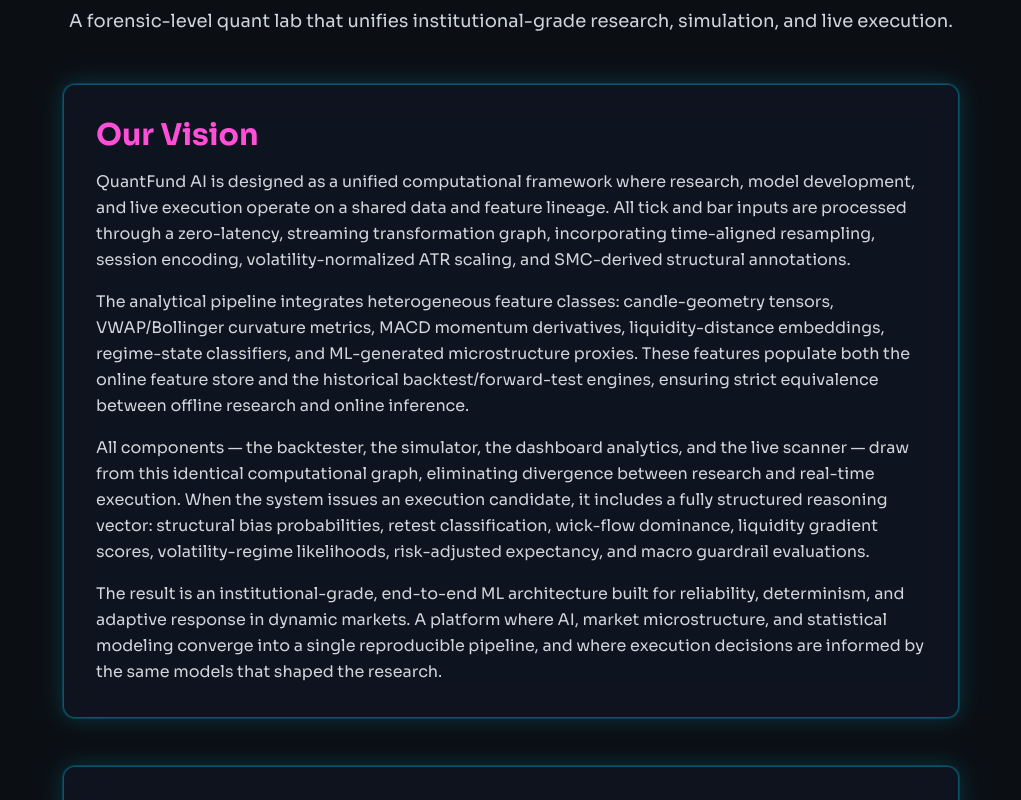
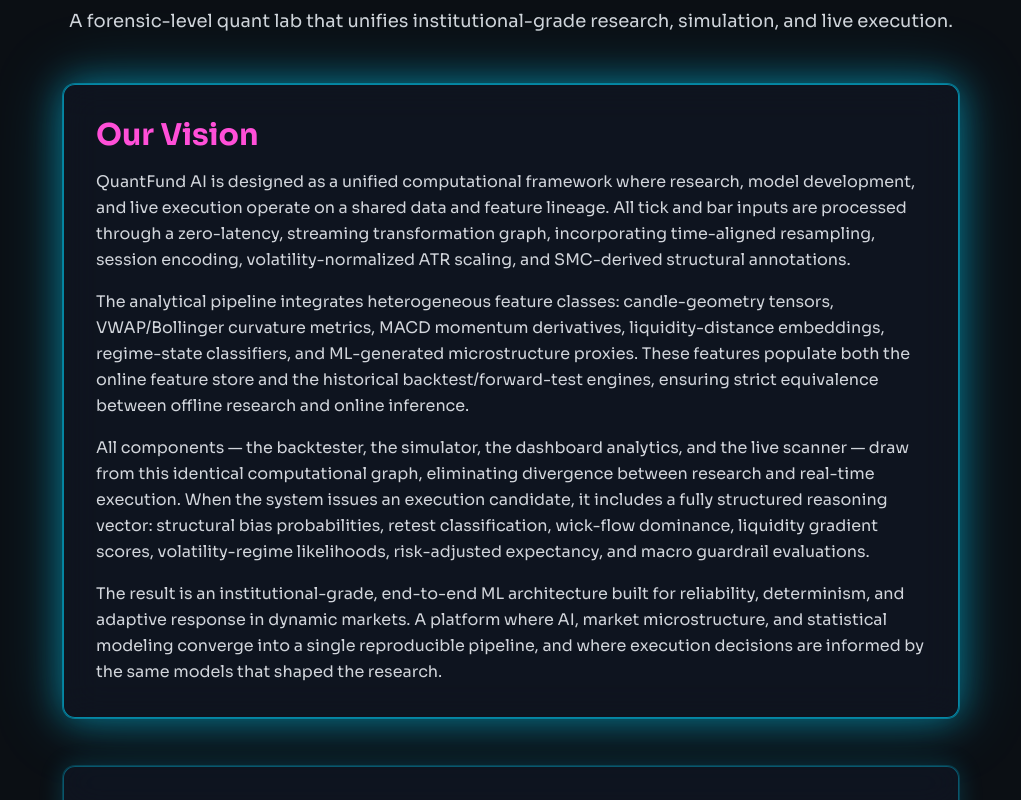
Before and after one commit to nneupane1/quant_website, a Next.js app: page /about in a window 1280 px wide. In both pictures the pointer is over the element 640 px from the left and 1260 px from the top of the page. Shown: the part 860-1660 px from the top of the page, without its empty margins (129-1150 px from the left). Built offline with nearby package versions, Linux system fonts and the light colour scheme.

Commit message:
Increase image rounding and add hover glow

```diff
--- a/app/about/page.jsx
+++ b/app/about/page.jsx
@@ -18,7 +18,7 @@
         <div className="relative z-10 max-w-4xl mx-auto">
           {/* Header */}
           <div className="mb-12 text-center">
-            <div className="w-full rounded-3xl overflow-hidden mb-2 -mt-6">
+            <div className="w-full rounded-[40px] overflow-hidden mb-2 -mt-6">
               <img
                 src="/images/bull_bear.png"
                 alt="Bull and bear motif"
--- a/app/careers/page.jsx
+++ b/app/careers/page.jsx
@@ -16,7 +16,7 @@
         <AmbientBlobs />
         <div className="relative z-10 max-w-5xl mx-auto">
           <div className="mb-12 text-center">
-            <div className="w-[72%] mx-auto rounded-3xl overflow-hidden mb-2 -mt-6">
+            <div className="w-[72%] mx-auto rounded-[40px] overflow-hidden mb-2 -mt-6">
               <img
                 src="/images/career1.png"
                 alt="Careers at QuantFund AI"
--- a/app/engine/page.jsx
+++ b/app/engine/page.jsx
@@ -16,7 +16,7 @@
         <AmbientBlobs />
         <div className="relative z-10 max-w-6xl mx-auto">
           <div className="mb-12 text-center">
-            <div className="w-[72%] mx-auto rounded-3xl overflow-hidden mb-2 -mt-6">
+            <div className="w-[72%] mx-auto rounded-[40px] overflow-hidden mb-2 -mt-6">
               <img
                 src="/images/tradingroom.png"
                 alt="QuantFund AI live trading room"
--- a/app/globals.css
+++ b/app/globals.css
@@ -183,6 +183,37 @@
     box-shadow: 0 0 0 1px rgba(139, 92, 255, 0.18), 0 0 24px rgba(139, 92, 255, 0.2);
   }
 
+  .neon-border,
+  .neon-border-cyan,
+  .neon-border-pink,
+  .neon-border-purple {
+    transition: box-shadow 0.35s ease, border-color 0.35s ease;
+  }
+
+  .glass.neon-border:hover {
+    border-color: rgba(0, 212, 255, 0.6);
+    box-shadow: 0 0 0 1px rgba(0, 212, 255, 0.4), 0 0 36px rgba(0, 212, 255, 0.45),
+      0 0 70px rgba(0, 212, 255, 0.25);
+  }
+
+  .glass.neon-border-cyan:hover {
+    border-color: rgba(78, 242, 255, 0.65);
+    box-shadow: 0 0 0 1px rgba(78, 242, 255, 0.45), 0 0 36px rgba(78, 242, 255, 0.5),
+      0 0 70px rgba(78, 242, 255, 0.25);
+  }
+
+  .glass.neon-border-pink:hover {
+    border-color: rgba(255, 79, 216, 0.7);
+    box-shadow: 0 0 0 1px rgba(255, 79, 216, 0.45), 0 0 36px rgba(255, 79, 216, 0.45),
+      0 0 70px rgba(255, 79, 216, 0.25);
+  }
+
+  .glass.neon-border-purple:hover {
+    border-color: rgba(139, 92, 255, 0.7);
+    box-shadow: 0 0 0 1px rgba(139, 92, 255, 0.45), 0 0 36px rgba(139, 92, 255, 0.45),
+      0 0 70px rgba(139, 92, 255, 0.25);
+  }
+
   .gradient-text {
     background-image: linear-gradient(90deg, #4ef2ff, #00d4ff, #ff4fd8);
     -webkit-background-clip: text;
```
